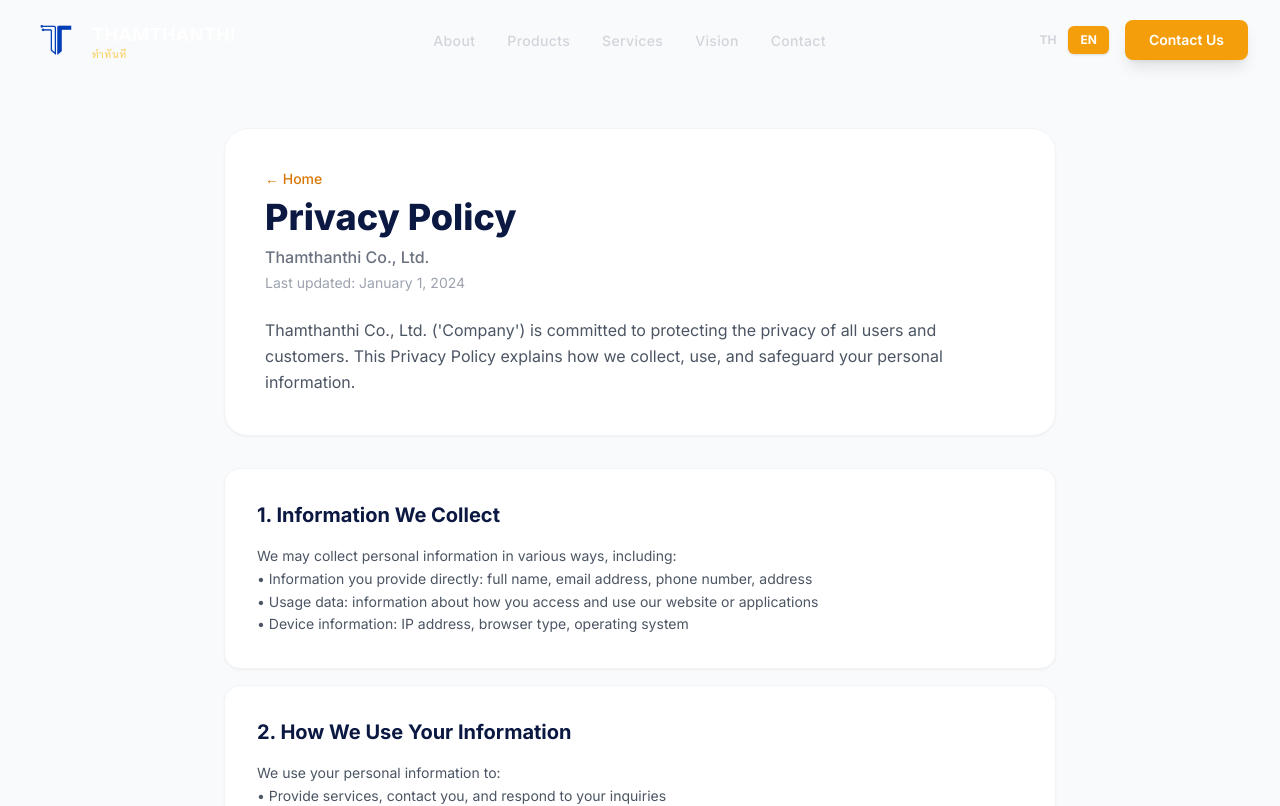
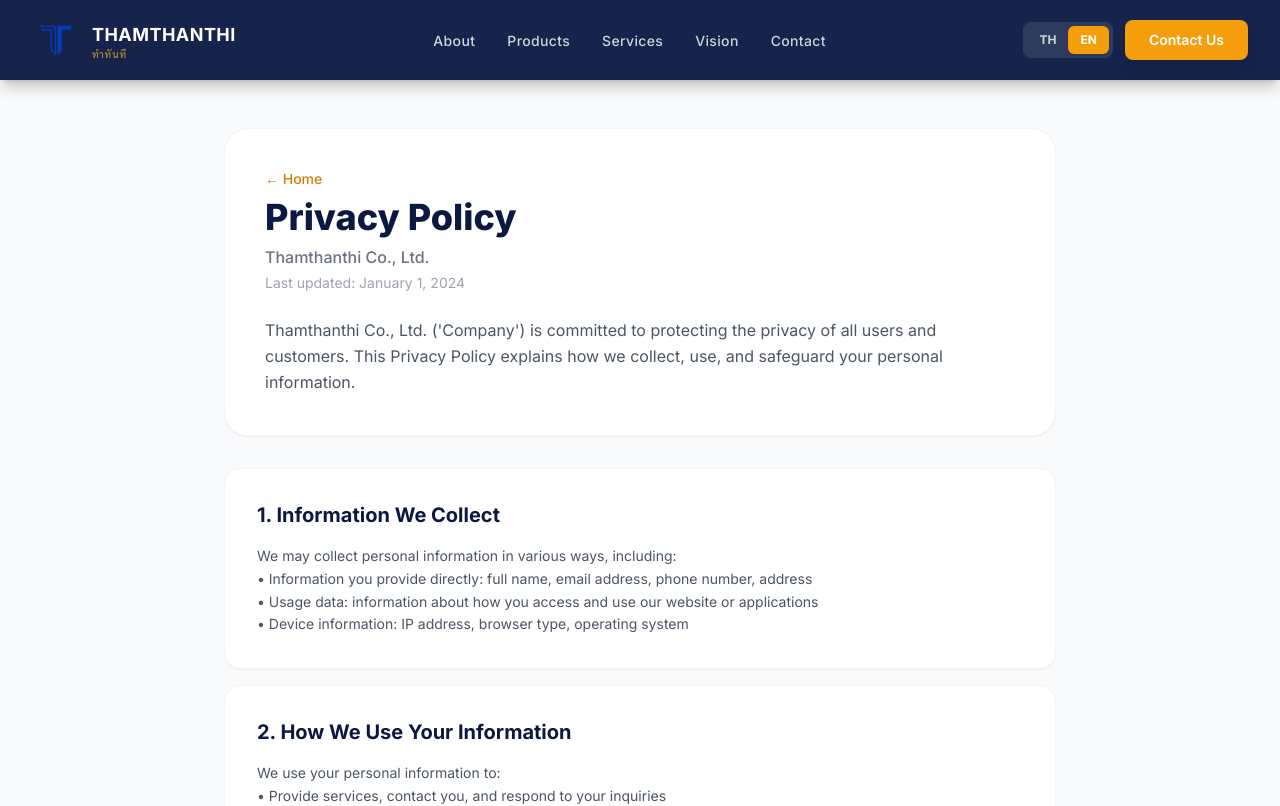
Before and after one commit to thamthanthi/thamthanthi.github.io, a Next.js app: page /privacy-policy in a window 1280 px wide. Shown: the top 806 px of the page. Built offline with nearby package versions, Linux system fonts and the light colour scheme.

Commit message:
feat: enhance Navbar with pathname detection for dynamic background styling

```diff
--- a/src/components/Navbar.tsx
+++ b/src/components/Navbar.tsx
@@ -3,6 +3,7 @@
 import { useState, useEffect } from "react";
 import Image from "next/image";
 import Link from "next/link";
+import { usePathname } from "next/navigation";
 import { Menu, X } from "lucide-react";
 import { useLang } from "@/context/LanguageContext";
 import { homeTranslations } from "@/lib/translations";
@@ -12,6 +13,8 @@ export default function Navbar() {
   const [scrolled, setScrolled] = useState(false);
   const { lang, setLang } = useLang();
   const nav = homeTranslations.nav;
+  const pathname = usePathname();
+  const isHomePage = pathname === "/";
 
   useEffect(() => {
     const handleScroll = () => setScrolled(window.scrollY > 20);
@@ -66,7 +69,7 @@ export default function Navbar() {
   return (
     <header
       className={`fixed top-0 left-0 right-0 z-50 transition-all duration-500 ${
-        scrolled
+        scrolled || !isHomePage
           ? "bg-[#0a1842]/95 backdrop-blur-md shadow-lg shadow-black/20"
           : "bg-transparent"
       }`}
```
